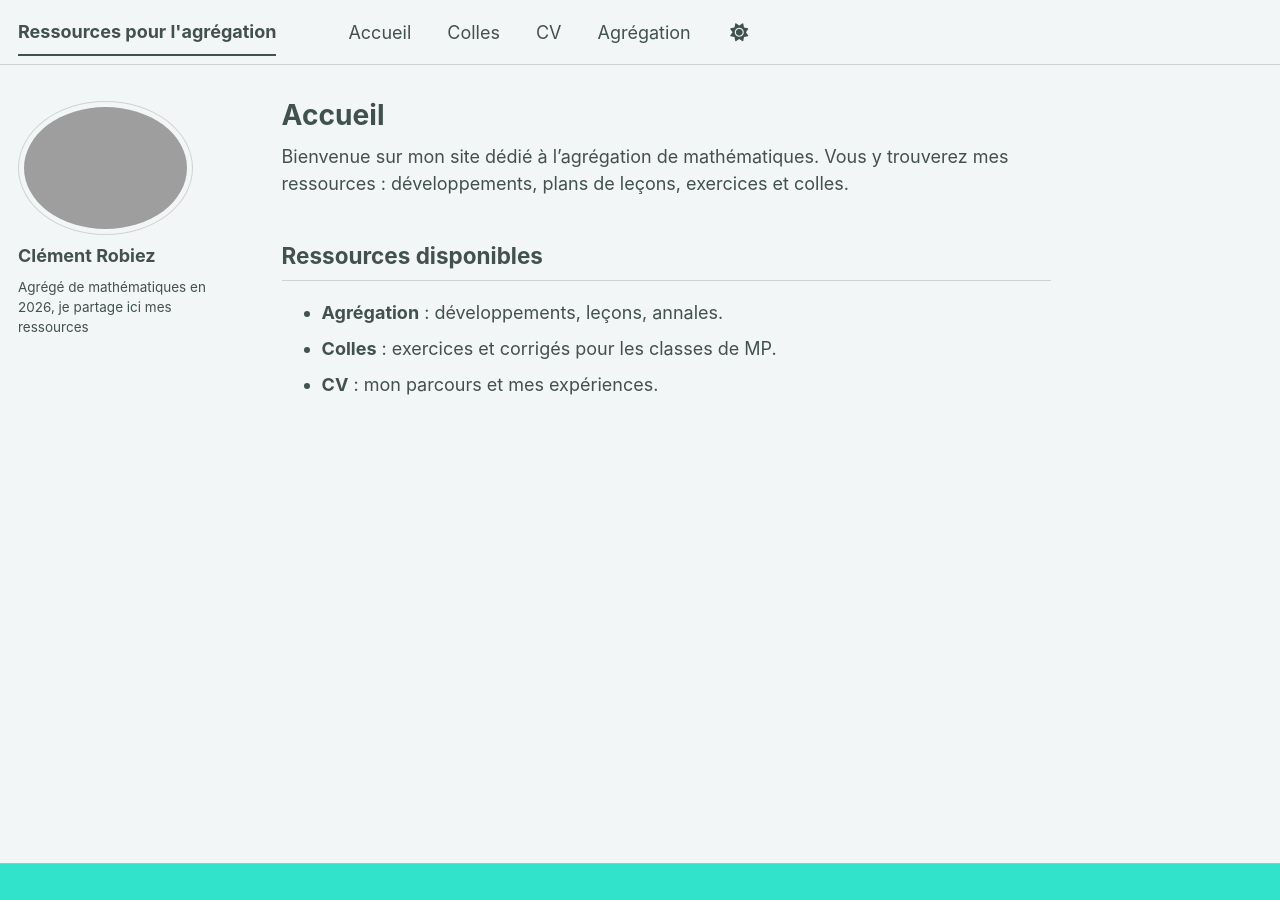
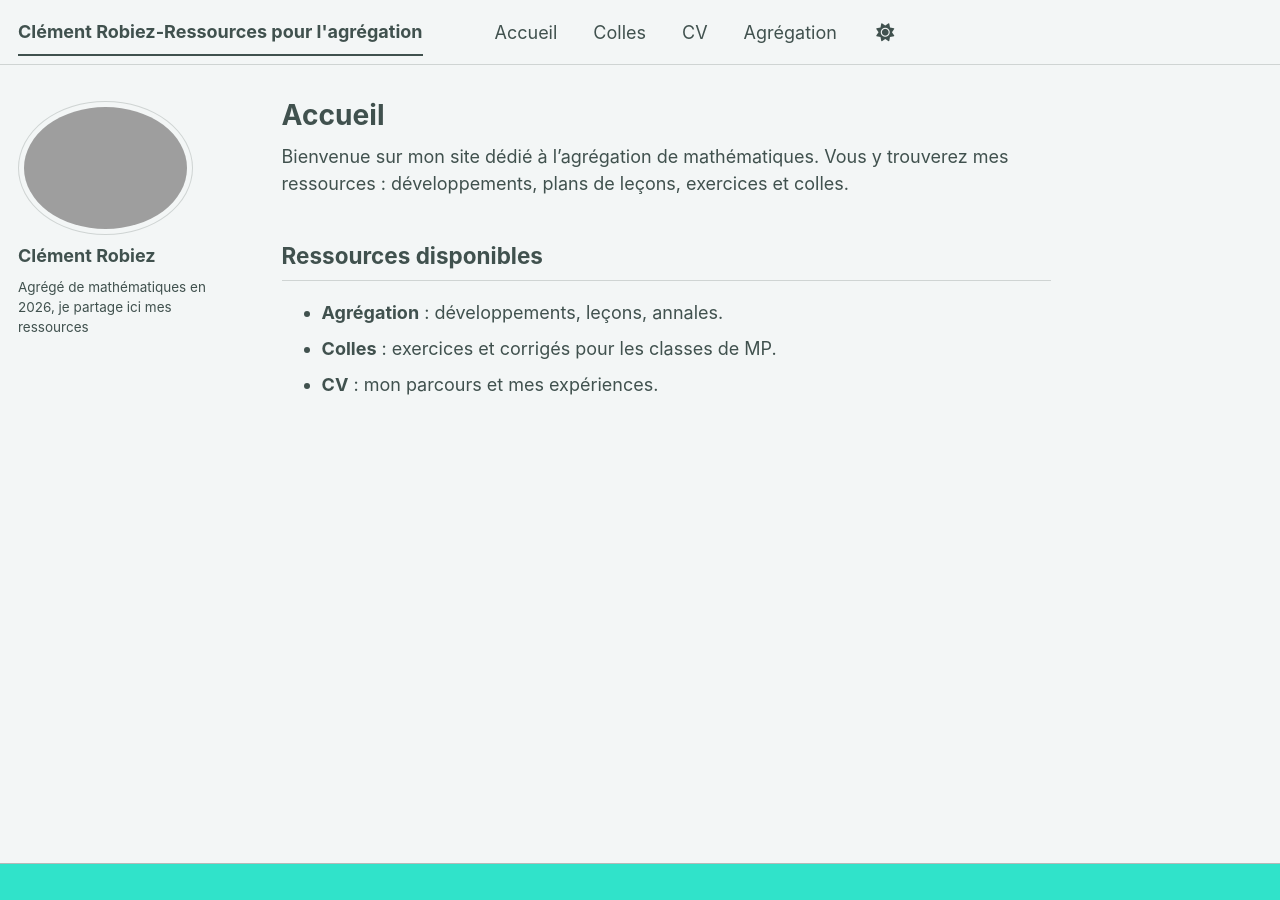
Before and after one commit to clement-robiez/clement-robiez.github.io, a Jekyll site: the page built from _pages/about.md, in a window 1280 px wide. Built offline with Jekyll 4.4.1, drawn with Linux system fonts in a browser that asks for light colours; a style sheet for code colours, icons or effects is not loaded.

Commit message:
Update _config.yml

```diff
--- a/_config.yml
+++ b/_config.yml
@@ -9,10 +9,10 @@
 # Basic Site Settings
 locale                   : "fr"
 site_theme               : "mint" # The available themes options are "default", "air", "sunrise", "mint", "dirt" and "contrast"
-title                    : "Ressources pour l'agrégation"
+title                    : "Clément Robiez-Ressources pour l'agrégation"
 title_separator          : "-"
 name                     : "Clément Robiez"
-description              : &description "Clément Robiez-Ressources pour l'agrégation"   # Update this with a general description of your site, this is the default if not overridden by a page
+description              : &description "Ressources pour l'agrégation"   # Update this with a general description of your site, this is the default if not overridden by a page
 url                      : https://clement-robiez.github.io # The base hostname & protocol for your site e.g. "https://[your GitHub username].github.io",
                                                            # or if you already have some other page hosted on Github then use "https://[your GitHub username].github.io/[Your Repo Name]"
 baseurl                  : "" # the subpath of your site, e.g. "/blog"
```
